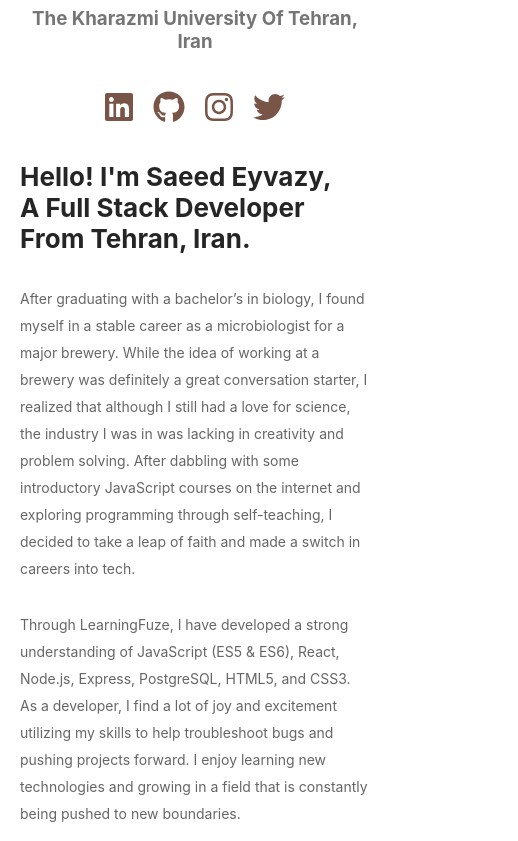
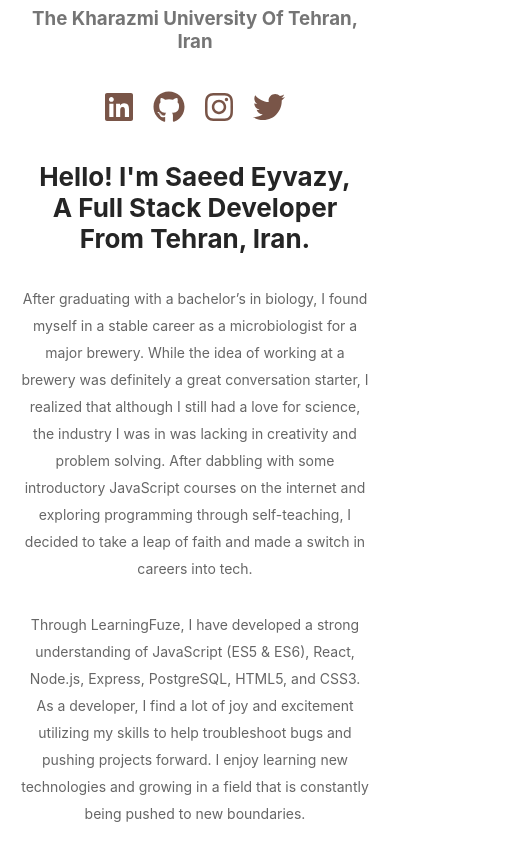
Before and after one commit to saeedeyvazy/portfolio, a React (Create React App) app: page / in a window 390 px wide. Shown: the part 1156-1997 px from the top of the page, 518 px wide, since content can reach past the window. Built offline with nearby package versions, Linux system fonts and the light colour scheme.

Commit message:
FIX HomePage responsive :lipstick:

```diff
--- a/src/components/DescriptionSection/index.jsx
+++ b/src/components/DescriptionSection/index.jsx
@@ -1,44 +1,48 @@
-import React from 'react'
-import styled from 'styled-components'
-import { Marginer } from '../Marginer'
+import React from "react"
+import styled from "styled-components"
+import { deviceSize } from "../../constants/device.size"
+import { Marginer } from "../Marginer"
 
 const SkillsContainer = styled.div`
-    min-height:100vh;
+  min-height: 100vh;
   display: flex;
-    flex-direction:column;
-    align-items:center;
-    justify-content:center;
-    width:100%;
-    background-color:${({bgColor}) => bgColor ? bgColor : '#f5f6f7'};
-    h3{
-        flex:1;
+  flex-direction: column;
+  align-items: center;
+  justify-content: center;
+  width: 100%;
+  background-color: ${({ bgColor }) => (bgColor ? bgColor : "#f5f6f7")};
+  > h3 {
+    flex: 1;
     font-size: 2.25rem;
-        font-weight:400;
-        margin-bottom:0
+    font-weight: 400;
+    margin-bottom: 0;
   }
-    > p{
-       line-height:10px;
-       margin-top:5px;
-       font-size:14px;
-       font-weight:normal;
+  > p {
+    line-height: 10px;
+    margin-top: 5px;
+    font-size: 14px;
+    font-weight: normal;
+  }
+  @media screen and (max-width: ${deviceSize.mobile}px) {
+    > p {
+      display: none;
+    }
   }
 `
 const CardContainer = styled.div`
-    flex:6;
+  flex: 6;
   display: flex;
-    width:100%;
-    flex-wrap:wrap;
+  width: 100%;
+  flex-wrap: wrap;
 `
 
-function DescriptionSection({title, subtitle, children, bgColor }) {
+function DescriptionSection({ title, subtitle, children, bgColor }) {
   return (
     <SkillsContainer bgColor={bgColor}>
       <h3>{title}</h3>
       <p>{subtitle}</p>
-            <Marginer direction="vertical" margin={50} />
-            <CardContainer data-aos='fade-in'>
-                {children}
-            </CardContainer>
+      <Marginer direction='vertical' margin={50} />
+      <CardContainer data-aos='fade-in'>{children}</CardContainer>
     </SkillsContainer>
   )
 }
--- a/src/components/SkillCard/index.jsx
+++ b/src/components/SkillCard/index.jsx
@@ -1,6 +1,7 @@
 import { FontAwesomeIcon } from "@fortawesome/react-fontawesome"
 import React from "react"
 import styled from "styled-components"
+import { deviceSize } from "../../constants/device.size"
 
 const Container = styled.div`
   display: flex;
@@ -19,6 +20,24 @@ const Container = styled.div`
     font-weight: 400;
     color: #333;
   }
+  p {
+    font-size: 14px;
+  }
+  @media screen and (max-width: ${deviceSize.mobile}px) {
+    width: 50%;
+    h3 {
+      font-size: 1.2rem;
+    }
+    p {
+      font-size: 12px;
+    }
+  }
+
+  @media screen and (min-width: ${deviceSize.mobile}px) {
+    h3 {
+      font-size: 1.3rem;
+    }
+  }
 `
 
 function SkillCard({ icon, title, description }) {
--- a/src/index.css
+++ b/src/index.css
@@ -17,3 +17,9 @@ body {
   padding: 0;
   margin: 0;
 }
+
+html,
+body {
+  width: 100%;
+  height: 100%;
+}
--- a/src/pages/HomePage/index.jsx
+++ b/src/pages/HomePage/index.jsx
@@ -17,7 +17,6 @@ import {
   faLinkedin,
   faNpm,
   faReact,
-  faSlack,
   faSlackHash,
   faTrello,
   faTwitter,
@@ -29,6 +28,7 @@ import "aos/dist/aos.css"
 import { useEffect } from "react"
 import Aos from "aos"
 import DescriptionSection from "../../components/DescriptionSection"
+import { deviceSize } from "../../constants/device.size"
 
 const TopSectionContainer = styled.div`
   height: 100vh;
@@ -52,6 +52,9 @@ const HeaderContainer = styled.div`
   display: flex;
   justify-content: space-between;
   height: 50px;
+  @media screen and (max-width: ${deviceSize.mobile}px) {
+    display: none;
+  }
 `
 const Logo = styled.div`
   flex: 1;
@@ -59,7 +62,7 @@ const Logo = styled.div`
 `
 const Menu = styled.div`
   display: flex;
-  flex: 1;
+  flex: 10;
   justify-content: flex-end;
 
   padding: 0 20px;
@@ -124,7 +127,11 @@ const IntroducePerson = styled.div`
   height: 100vh;
   flex: 1;
   padding: 10px 20px;
-  flex-wrap: wrap;
+  @media screen and (max-width: ${deviceSize.tablet}px) {
+    flex-wrap: wrap;
+    flex-direction: column;
+    height: auto;
+  }
 `
 
 const ProfilePhoto = styled.div`
@@ -132,7 +139,10 @@ const ProfilePhoto = styled.div`
   display: flex;
   flex-direction: column;
   align-items: center;
-
+  height: fit-content;
+  @media screen and (max-width: ${deviceSize.mobile}px) {
+    height: auto;
+  }
   img {
     object-fit: contain;
     width: 270px;
@@ -173,6 +183,11 @@ const ProfileDesc = styled.div`
   justify-content: align-start;
   height: 100%;
   color: #252525;
+  @media screen and (max-width: ${deviceSize.tablet}px) {
+    text-align: center;
+    justify-content: center;
+    height: auto;
+  }
   h1 {
     font-weight: 700;
     font-size: 26px;
```
Lines whose indentation alone changed are shown as unchanged.
